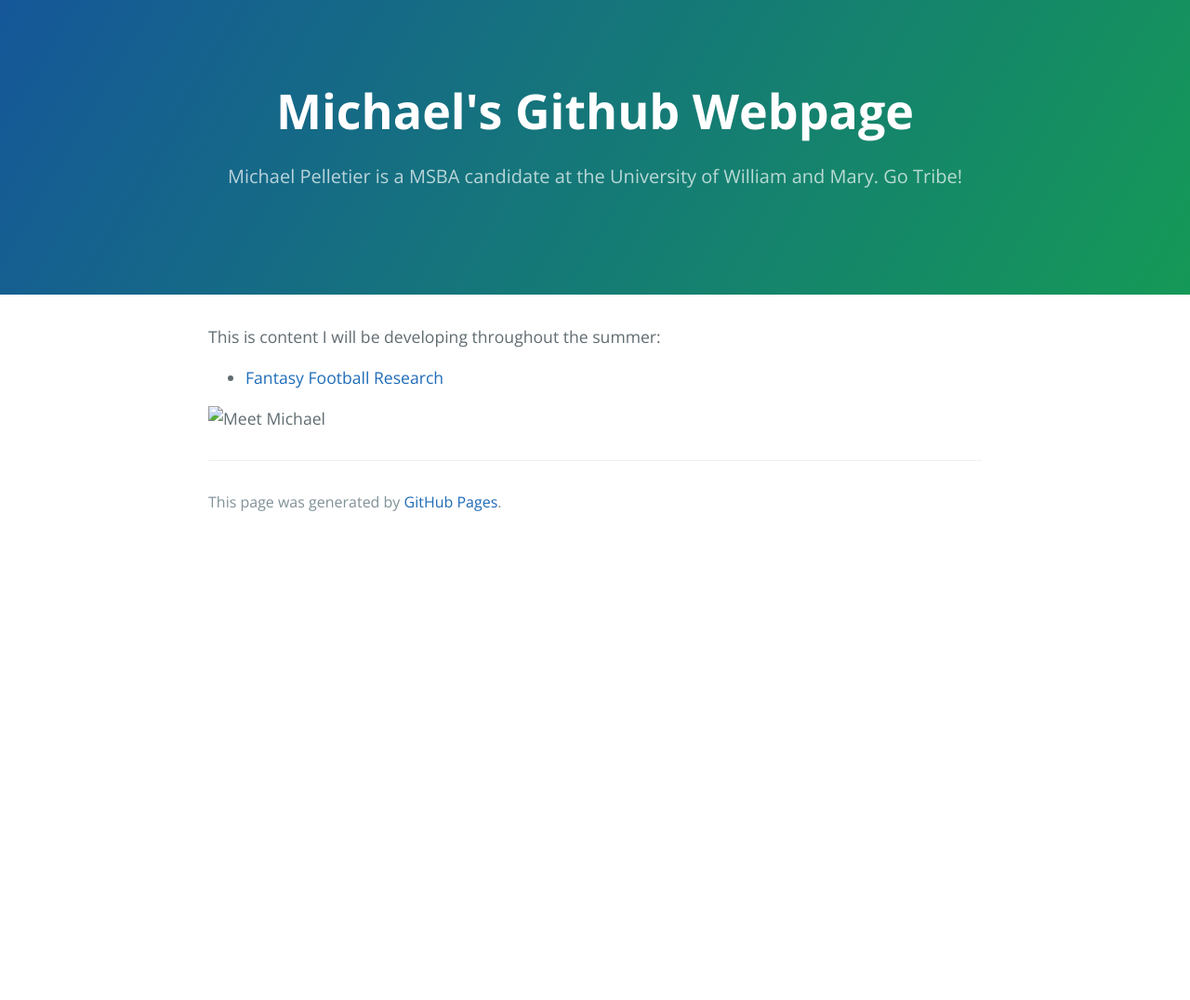
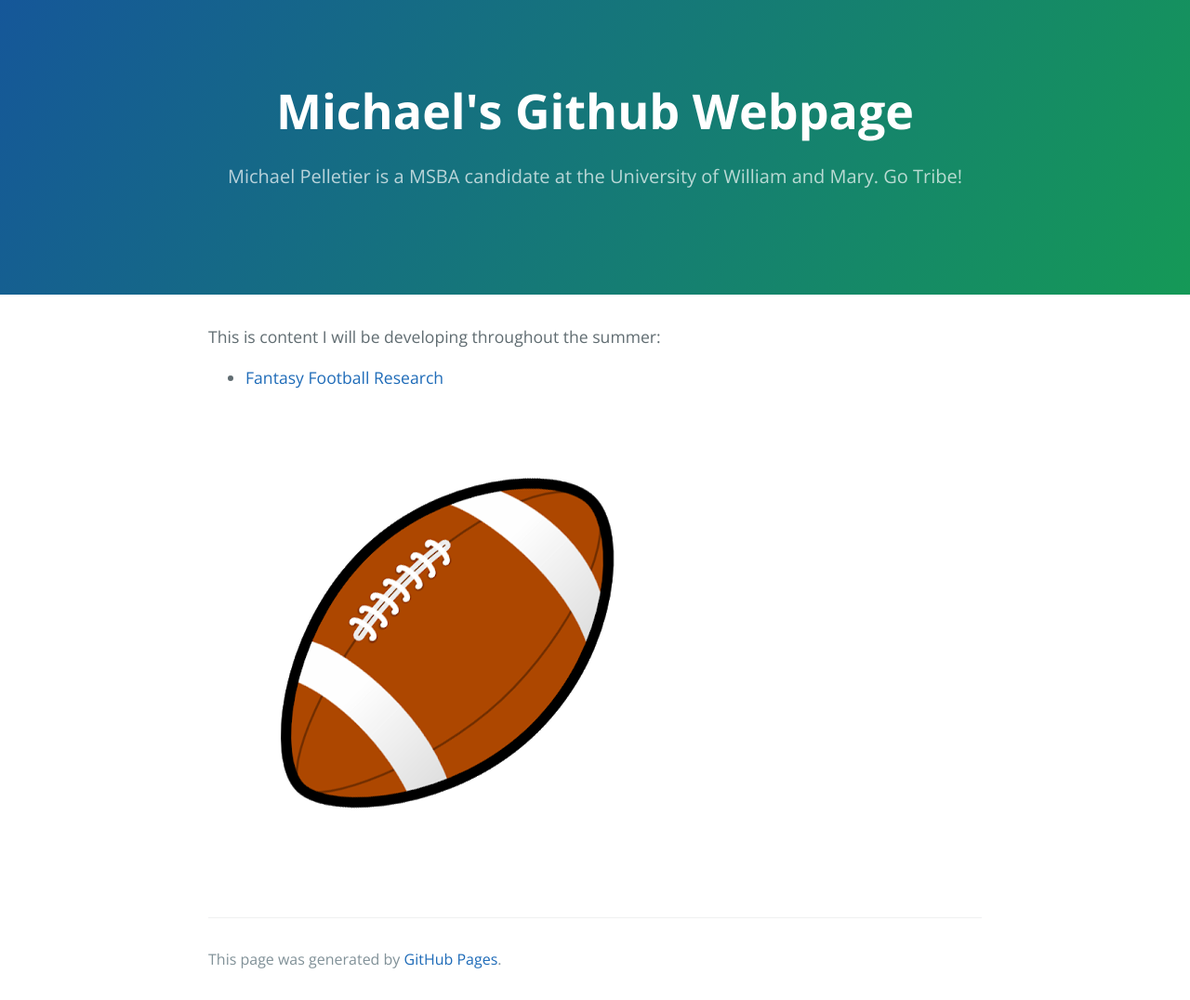
Before and after one commit to michaelpelletier22/michaelpelletier22.github.io, a Jekyll site: the page built from index.md, in a window 1280 px wide. Shown: the whole page at 93% size. Built offline with Jekyll 4.4.1, drawn with Linux system fonts in a browser that asks for light colours; our own code applies the rules of GitHub Pages for plain Markdown files; before the commit the page ends 900 px from its top, so only the background shows below that.

Commit message:
Update index.md

```diff
--- a/index.md
+++ b/index.md
@@ -7,4 +7,4 @@ This is content I will be developing throughout the summer:
 
 - [Fantasy Football Research](/Fantasy Football/index.md)
 
-![Meet Michael]()
+![Meet Michael](/football image.png)
```
